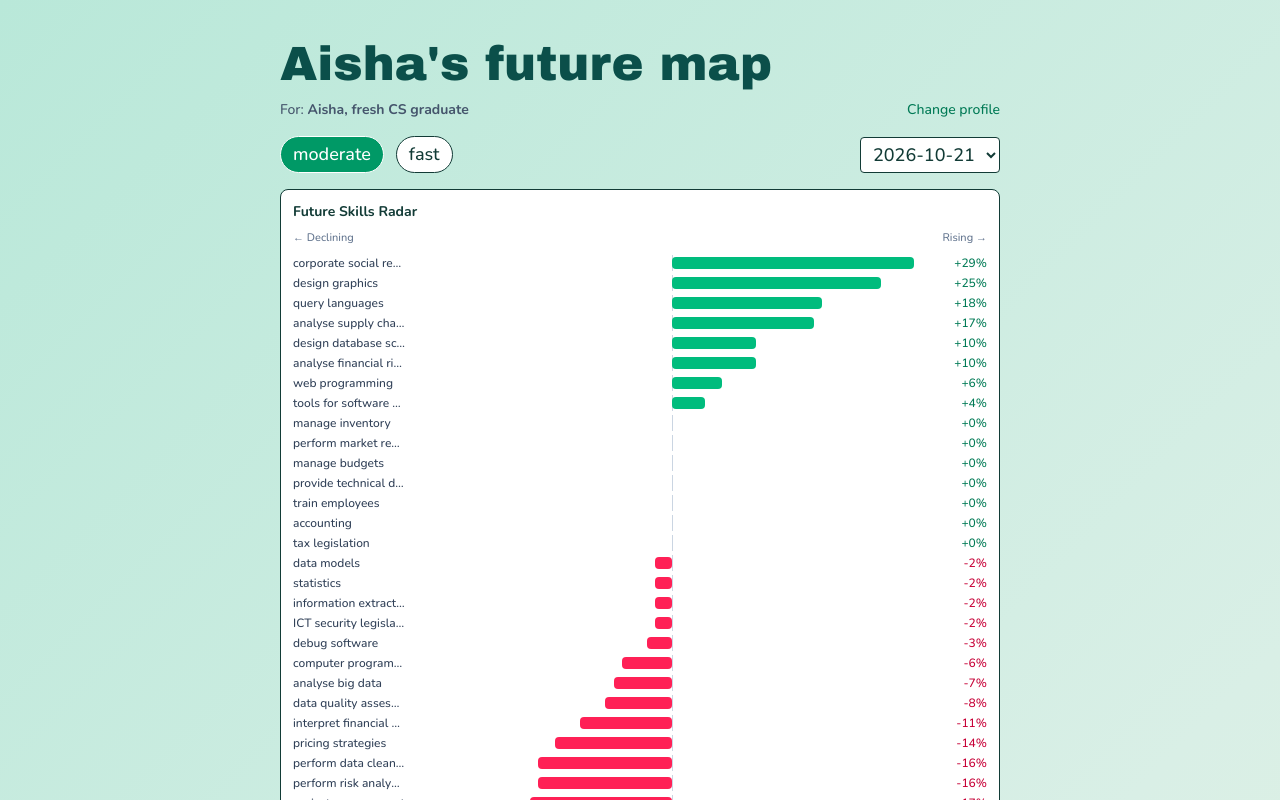
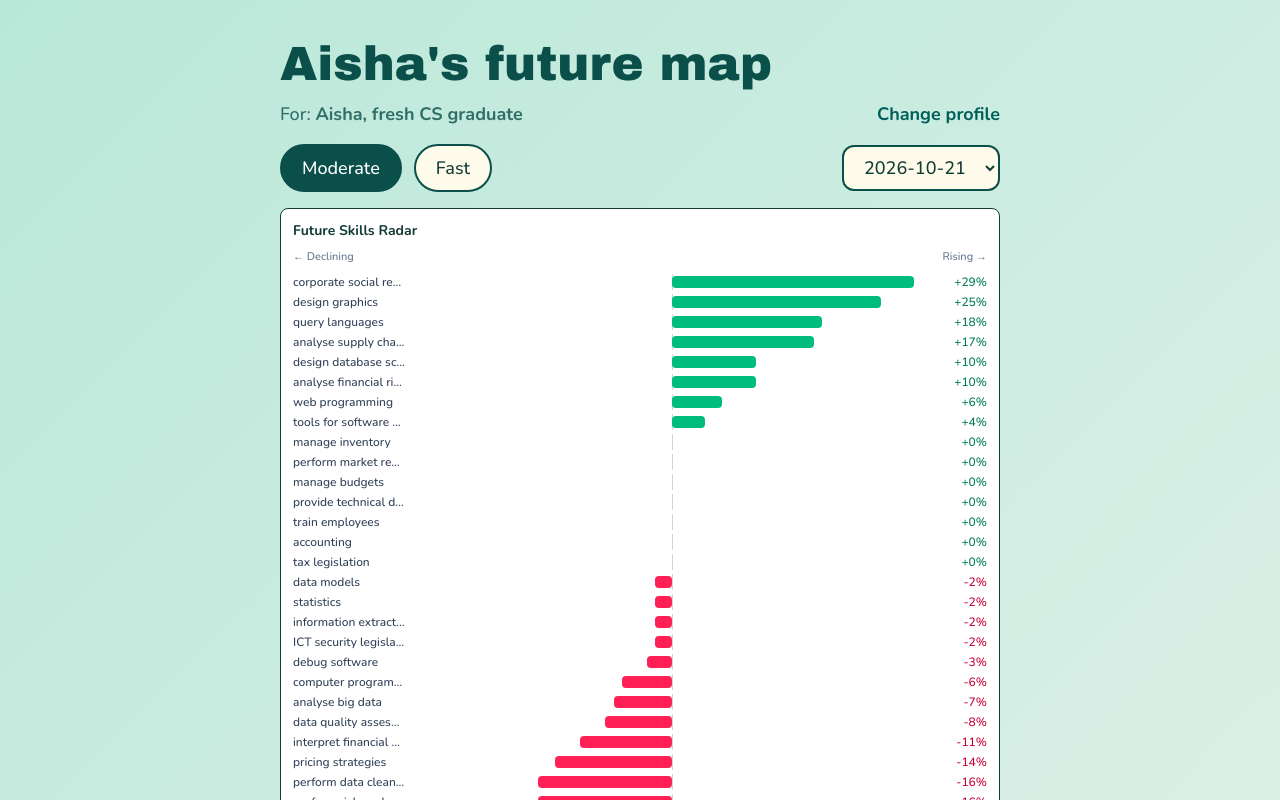
Before and after one commit to azzaladgham/SDC_Hackathon, a React (Vite) app in the folder web/: page / in a window 1280 px wide. Both pictures are taken after a click on the button 326 px from the left and 790 px from the top of the page. Shown: the top 800 px of the page. Built offline with nearby package versions, Linux system fonts and the light colour scheme; a web font is replaced by a local one.

Commit message:
web: restyle results controls

```diff
--- a/web/src/App.tsx
+++ b/web/src/App.tsx
@@ -74,21 +74,23 @@ function App() {
         </div>
       ) : (
         <>
-          <div className="mt-3 flex items-center justify-between text-sm">
-            <span className="text-slate-600">For: <b>{profile.name}</b></span>
+          <div className="mt-3 flex items-center justify-between text-lg">
+            <span className="text-teal-900/80">For: <b>{profile.name}</b></span>
             <button onClick={() => { setProfile(null); setSelected(null); }}
-              className="text-emerald-700 hover:underline">Change profile</button>
+              className="font-semibold text-teal-800 hover:underline">Change profile</button>
           </div>
 
-          <div className="mt-4 flex gap-3 items-center">
+          <div className="mt-4 flex flex-wrap items-center gap-3">
             {(["moderate", "fast"] as Scenario[]).map((s) => (
               <button key={s} onClick={() => setScenario(s)}
-                className={`px-3 py-1 rounded-full border ${scenario === s ? "bg-emerald-600 text-white" : "bg-white"}`}>
+                className={`rounded-full border-2 border-teal-900 px-5 py-2 text-lg capitalize ${
+                  scenario === s ? "bg-teal-900 text-white" : "bg-amber-50"
+                }`}>
                 {s}
               </button>
             ))}
             <select value={snapshot} onChange={(e) => setSnapshot(e.target.value)}
-              className="ml-auto border rounded px-2 py-1 bg-white">
+              className="ml-auto rounded-xl border-2 border-teal-900 bg-amber-50 px-4 py-2 text-lg">
               {dates.map((d) => <option key={d}>{d}</option>)}
             </select>
           </div>
```
